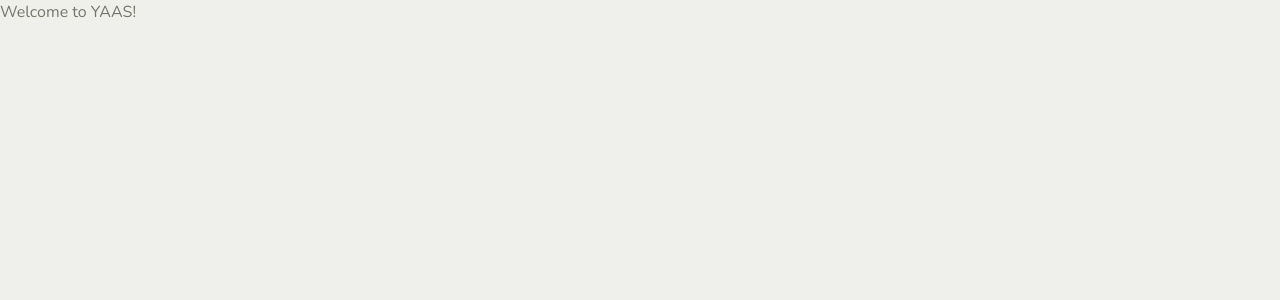
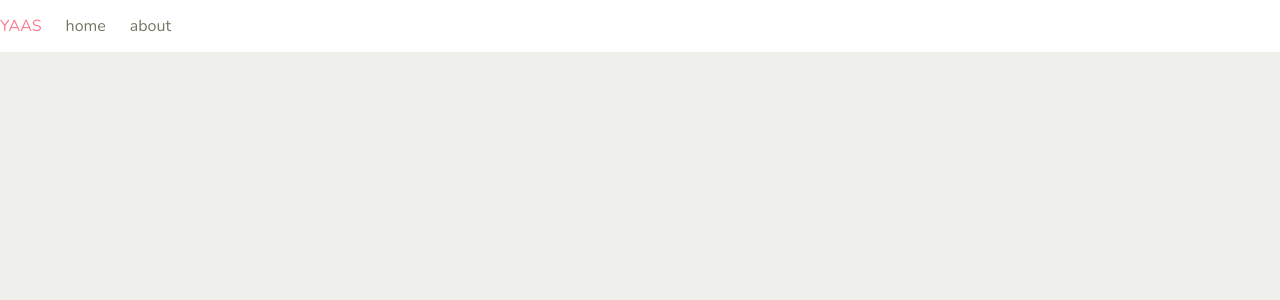
Before and after one commit to Hobohodo/yet-another-average-scorekeeper, a React (Create React App) app: page / in a window 1280 px wide. Shown: the top 300 px of the page. Built offline with nearby package versions, Linux system fonts and the light colour scheme.

Commit message:
Add a bulma-style navbar

```diff
--- a/src/App.js
+++ b/src/App.js
@@ -1,12 +1,16 @@
 import React from 'react';
-import logo from './logo.svg';
 import './App.scss';
+import Navbar from './components/Nav/Navbar';
 
+
+const pages=['home', 'about'];
 function App() {
   return (
-    <container className="container">
+    <div className="container">
+      <Navbar pages={pages} />
       <header>Welcome to YAAS!</header>
-    </container>
+
+    </div>
   );
 }
 
--- /dev/null
+++ b/src/components/Nav/Navbar.js
@@ -0,0 +1,46 @@
+import React, {useState} from 'react';
+import PropTypes from 'prop-types';
+
+const NavbarItem = props => (
+  <a className="navbar-item is-capitalized" href={`#${props.page}`}>
+    {props.page}
+  </a>
+);
+const NavbarBurger = ({toggleMenu, active}) => (
+  <button
+    onClick={toggleMenu}
+    className={`button navbar-burger ${active ? 'is-active' : ''}`}
+  >
+    <span />
+    <span />
+    <span />
+  </button>
+);
+
+const Navbar = ({pages = [], color}) => {
+    const [activeMenu, setActiveMenu] = useState(false);
+
+    return (
+      <nav className={`navbar is-fixed-top is-${color}`}>
+        <div className="navbar-brand">
+        <a className="navbar-item is-capitalized" href='home'>YAAS</a>
+          <NavbarBurger
+            active={activeMenu}
+            toggleMenu={() => setActiveMenu(!activeMenu)}
+          />
+        </div>
+        <div
+          className={`navbar-menu ${activeMenu ? 'is-active' : ''}`}
+        >
+          <div className="navbar-start">{pages.map(page => <NavbarItem page={page} key={page} />)}</div>
+        </div>
+      </nav>
+    );
+}
+
+Navbar.propTypes = {
+  pages: PropTypes.array.isRequired,
+  color: PropTypes.string,
+};
+
+export default Navbar;
```
